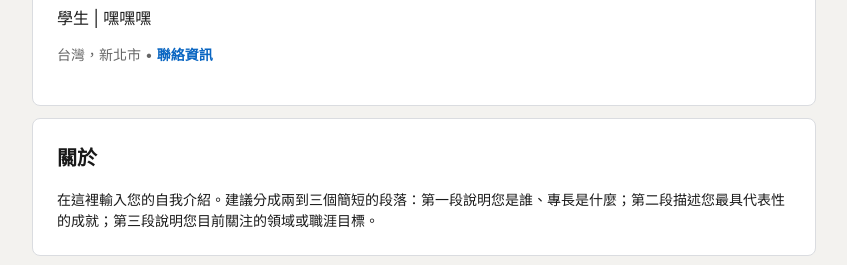
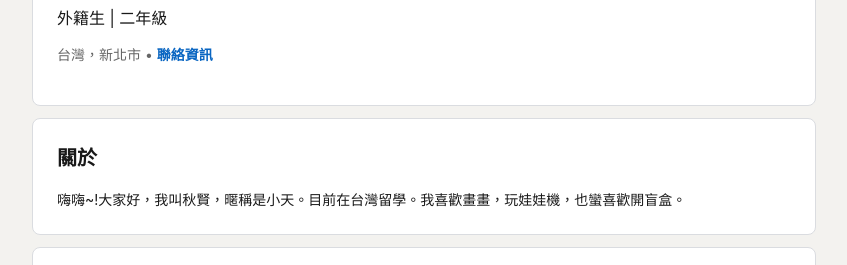
Before and after one commit to nuynheni-stack/h, a plain HTML site: page index.html in a window 1280 px wide. Shown: the part 319-584 px from the top of the page, without its empty margins (216-1063 px from the left). Drawn offline with Linux system fonts and the light colour scheme.

Commit message:
Update index.html

```diff
--- a/index.html
+++ b/index.html
@@ -166,7 +166,7 @@
             <img src="您的個人相片路徑.jpg" alt="您的相片" class="profile-pic" onerror="this.src='https://hinhnenpowerpoint.app/wp-content/uploads/2025/06/anh-meo-cute-15.jpg';">
 
             <h1 class="name">阮黃秋賢</h1>
-            <p class="headline">學生 | 嘿嘿嘿</p>
+            <p class="headline">外籍生 | 二年級</p>
             <p class="location">台灣，新北市 • <a href="mailto:your.email@example.com" style="color: #0a66c2; text-decoration: none; font-weight: 600;">聯絡資訊</a></p>
         </div>
     </div>
@@ -174,7 +174,7 @@
     <div class="card">
         <div class="card-content">
             <h2>關於</h2>
-            <p style="font-size: 14px; margin: 0;">在這裡輸入您的自我介紹。建議分成兩到三個簡短的段落：第一段說明您是誰、專長是什麼；第二段描述您最具代表性的成就；第三段說明您目前關注的領域或職涯目標。</p>
+            <p style="font-size: 14px; margin: 0;">嗨嗨~!大家好，我叫秋賢，暱稱是小天。目前在台灣留學。我喜歡畫畫，玩娃娃機，也蠻喜歡開盲盒。</p>
         </div>
     </div>
 
```
